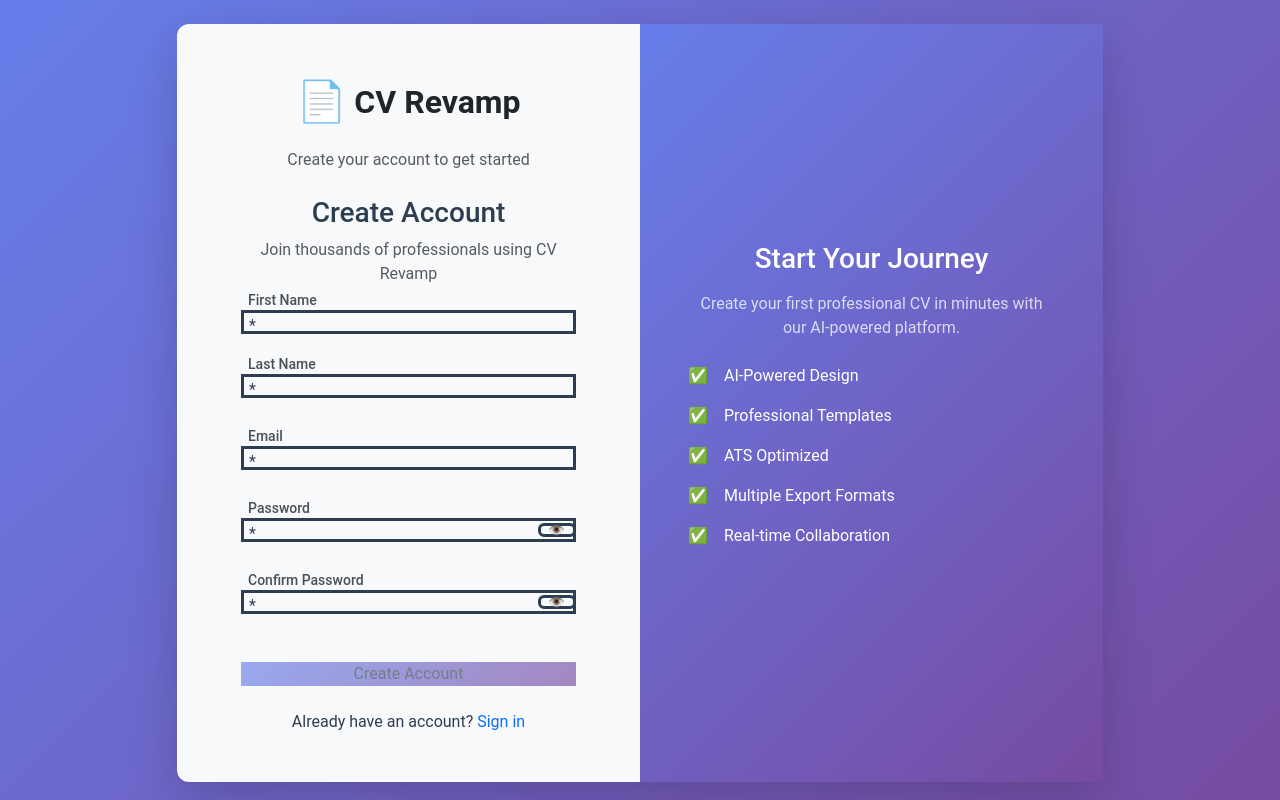
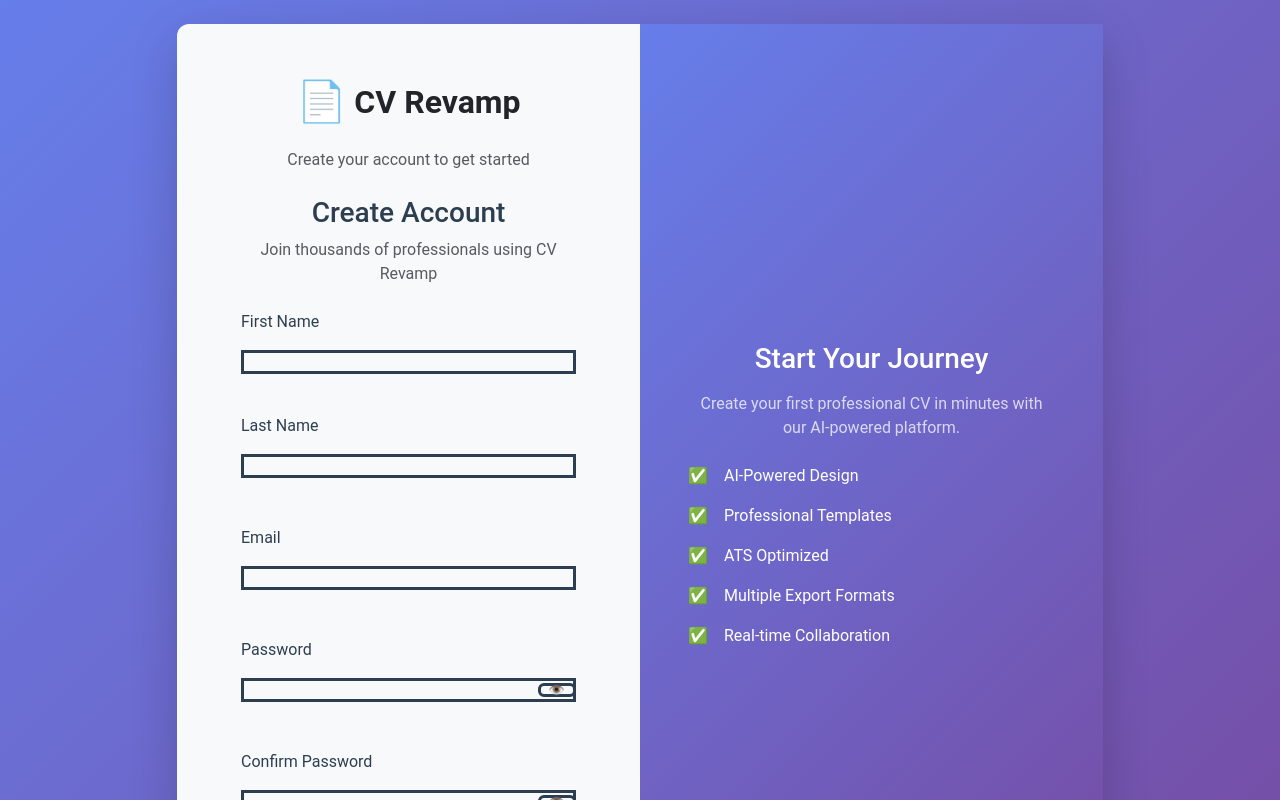
Before and after one commit to austin11101/Dive, an Angular app in the folder frontend/: page /signup in a window 1280 px wide. Shown: the top 800 px of the page. Built offline with nearby package versions, Linux system fonts and the light colour scheme.

Commit message:
"Add robust job scraper for Spane4all and Indeed, database utilities, and test scripts. Remove LinkedIn due to blocking. Update docs and requirements."

```diff
--- a/frontend/src/app/components/job-search/job-search.component.html
+++ b/frontend/src/app/components/job-search/job-search.component.html
@@ -9,42 +9,42 @@
     <h3>Search Criteria</h3>
     <form [formGroup]="searchForm" (ngSubmit)="searchJobs()">
                      <div class="form-field-group">
+        <label for="keywords" class="mat-label">Keywords *</label>
         <mat-form-field appearance="outline" class="mat-form-field-hide-placeholder">
-            <mat-label>Keywords *</mat-label>
-            <input matInput formControlName="keywords">
+          <input matInput formControlName="keywords" id="keywords">
           <mat-error *ngIf="searchForm.get('keywords')?.hasError('required')">
             Keywords are required
           </mat-error>
         </mat-form-field>
 
+        <label for="location" class="mat-label">Location</label>
         <mat-form-field appearance="outline" class="mat-form-field-hide-placeholder">
-            <mat-label>Location</mat-label>
-            <input matInput formControlName="location">
+          <input matInput formControlName="location" id="location">
         </mat-form-field>
       </div>
 
       <div class="form-field-group">
+        <label for="category" class="mat-label">Category</label>
         <mat-form-field appearance="outline" class="mat-form-field-hide-placeholder">
-            <mat-label>Category</mat-label>
-            <mat-select formControlName="category">
+          <mat-select formControlName="category" id="category">
             <mat-option *ngFor="let category of categories" [value]="category">
               {{ category }}
             </mat-option>
           </mat-select>
         </mat-form-field>
 
+        <label for="contract_type" class="mat-label">Contract Type</label>
         <mat-form-field appearance="outline" class="mat-form-field-hide-placeholder">
-            <mat-label>Contract Type</mat-label>
-            <mat-select formControlName="contract_type">
+          <mat-select formControlName="contract_type" id="contract_type">
             <mat-option *ngFor="let type of contractTypes" [value]="type">
               {{ formatContractType(type) }}
             </mat-option>
           </mat-select>
         </mat-form-field>
 
+        <label for="distance" class="mat-label">Distance</label>
         <mat-form-field appearance="outline" class="mat-form-field-hide-placeholder">
-            <mat-label>Distance</mat-label>
-            <mat-select formControlName="distance">
+          <mat-select formControlName="distance" id="distance">
             <mat-option *ngFor="let option of distanceOptions" [value]="option.value">
               {{ option.label }}
             </mat-option>
@@ -53,15 +53,15 @@
       </div>
 
       <div class="form-field-group">
+        <label for="salary_min" class="mat-label">Minimum Salary</label>
         <mat-form-field appearance="outline" class="mat-form-field-hide-placeholder">
-            <mat-label>Minimum Salary</mat-label>
-            <input matInput formControlName="salary_min" type="number">
+          <input matInput formControlName="salary_min" type="number" id="salary_min">
           <span matSuffix>£</span>
         </mat-form-field>
 
+        <label for="salary_max" class="mat-label">Maximum Salary</label>
         <mat-form-field appearance="outline" class="mat-form-field-hide-placeholder">
-            <mat-label>Maximum Salary</mat-label>
-            <input matInput formControlName="salary_max" type="number">
+          <input matInput formControlName="salary_max" type="number" id="salary_max">
           <span matSuffix>£</span>
         </mat-form-field>
       </div>
--- a/frontend/src/app/pages/login-page/login-page.component.html
+++ b/frontend/src/app/pages/login-page/login-page.component.html
@@ -21,9 +21,9 @@
                     <p class="text-muted text-center mb-4">Access your CV builder and templates</p>
 
                     <div class="form-field-group">
+                      <label for="email" class="mat-label">Email</label>
                       <mat-form-field appearance="outline" class="w-100">
-                        <mat-label>Email</mat-label>
-                        <input matInput formControlName="email" type="email">
+                        <input matInput formControlName="email" type="email" id="email">
                         <mat-error *ngIf="loginForm.get('email')?.hasError('required')">
                           Email is required
                         </mat-error>
@@ -34,10 +34,10 @@
                     </div>
 
                     <div class="form-field-group">
+                      <label for="password" class="mat-label">Password</label>
                       <mat-form-field appearance="outline" class="w-100">
-                        <mat-label>Password</mat-label>
-                        <input matInput formControlName="password" [type]="hidePassword ? 'password' : 'text'">
-                                    <button mat-stroked-button matSuffix (click)="hidePassword = !hidePassword" type="button" class="visibility-button">
+                        <input matInput formControlName="password" [type]="hidePassword ? 'password' : 'text'" id="password">
+                        <button mat-stroked-button matSuffix (click)="hidePassword = !hidePassword" type="button" class="visibility-button">
               {{hidePassword ? '👁️' : '👁️‍🗨️'}}
             </button>
                         <mat-error *ngIf="loginForm.get('password')?.hasError('required')">
--- a/frontend/src/app/pages/settings/settings.component.html
+++ b/frontend/src/app/pages/settings/settings.component.html
@@ -24,17 +24,17 @@
             <div class="form-section">
               <h4>Basic Information</h4>
               <div class="form-field-group">
+                <label for="firstName" class="mat-label">First Name *</label>
                 <mat-form-field appearance="outline" class="mat-form-field-hide-placeholder">
-                  <mat-label>First Name *</mat-label>
-                  <input matInput formControlName="firstName">
+                  <input matInput formControlName="firstName" id="firstName">
                   <mat-error *ngIf="profileForm.get('firstName')?.hasError('required')">
                     First name is required
                   </mat-error>
                 </mat-form-field>
 
+                <label for="lastName" class="mat-label">Last Name *</label>
                 <mat-form-field appearance="outline" class="mat-form-field-hide-placeholder">
-                  <mat-label>Last Name *</mat-label>
-                  <input matInput formControlName="lastName">
+                  <input matInput formControlName="lastName" id="lastName">
                   <mat-error *ngIf="profileForm.get('lastName')?.hasError('required')">
                     Last name is required
                   </mat-error>
@@ -42,9 +42,9 @@
               </div>
 
               <div class="form-field-group">
+                <label for="email" class="mat-label">Email *</label>
                 <mat-form-field appearance="outline" class="mat-form-field-hide-placeholder">
-                  <mat-label>Email *</mat-label>
-                  <input matInput formControlName="email" type="email">
+                  <input matInput formControlName="email" type="email" id="email">
                   <mat-error *ngIf="profileForm.get('email')?.hasError('required')">
                     Email is required
                   </mat-error>
@@ -53,16 +53,16 @@
                   </mat-error>
                 </mat-form-field>
 
+                <label for="phone" class="mat-label">Phone</label>
                 <mat-form-field appearance="outline" class="mat-form-field-hide-placeholder">
-                  <mat-label>Phone</mat-label>
-                  <input matInput formControlName="phone">
+                  <input matInput formControlName="phone" id="phone">
                 </mat-form-field>
               </div>
 
               <div class="form-field-group">
+                <label for="location" class="mat-label">Location</label>
                 <mat-form-field appearance="outline" class="mat-form-field-hide-placeholder">
-                  <mat-label>Location</mat-label>
-                  <input matInput formControlName="location">
+                  <input matInput formControlName="location" id="location">
                 </mat-form-field>
               </div>
             </div>
@@ -70,21 +70,21 @@
             <div class="form-section">
               <h4>Professional Information</h4>
               <div class="form-field-group">
+                <label for="bio" class="mat-label">Bio</label>
                 <mat-form-field appearance="outline" class="mat-form-field-hide-placeholder full-width">
-                  <mat-label>Bio</mat-label>
-                  <textarea matInput formControlName="bio" rows="3" placeholder="Tell us about yourself and your professional background"></textarea>
+                  <textarea matInput formControlName="bio" rows="3" placeholder="Tell us about yourself and your professional background" id="bio"></textarea>
                 </mat-form-field>
               </div>
 
               <div class="form-field-group">
+                <label for="website" class="mat-label">Website</label>
                 <mat-form-field appearance="outline" class="mat-form-field-hide-placeholder">
-                  <mat-label>Website</mat-label>
-                  <input matInput formControlName="website" placeholder="https://yourwebsite.com">
+                  <input matInput formControlName="website" placeholder="https://yourwebsite.com" id="website">
                 </mat-form-field>
 
+                <label for="linkedin" class="mat-label">LinkedIn</label>
                 <mat-form-field appearance="outline" class="mat-form-field-hide-placeholder">
-                  <mat-label>LinkedIn</mat-label>
-                  <input matInput formControlName="linkedin" placeholder="https://linkedin.com/in/yourprofile">
+                  <input matInput formControlName="linkedin" placeholder="https://linkedin.com/in/yourprofile" id="linkedin">
                 </mat-form-field>
               </div>
             </div>
@@ -179,9 +179,9 @@
                   <h5>Profile Visibility</h5>
                   <p>Choose who can see your profile</p>
                 </div>
+                <label for="profileVisibility" class="mat-label">Visibility Level</label>
                 <mat-form-field appearance="outline" class="mat-form-field-hide-placeholder">
-                  <mat-label>Visibility Level</mat-label>
-                  <mat-select formControlName="profileVisibility">
+                  <mat-select formControlName="profileVisibility" id="profileVisibility">
                     <mat-option *ngFor="let option of visibilityOptions" [value]="option.value">
                       {{ option.label }}
                     </mat-option>
@@ -245,9 +245,9 @@
               <h4>Location Preferences</h4>
 
               <div class="form-field-group">
+                <label for="preferredLocations" class="mat-label">Preferred Locations</label>
                 <mat-form-field appearance="outline" class="mat-form-field-hide-placeholder full-width">
-                  <mat-label>Preferred Locations</mat-label>
-                  <mat-select formControlName="preferredLocations" multiple>
+                  <mat-select formControlName="preferredLocations" multiple id="preferredLocations">
                     <mat-option *ngFor="let location of locations" [value]="location">
                       {{ location }}
                     </mat-option>
@@ -260,15 +260,15 @@
               <h4>Salary Expectations</h4>
 
               <div class="form-field-group">
+                <label for="salaryMin" class="mat-label">Minimum Salary</label>
                 <mat-form-field appearance="outline" class="mat-form-field-hide-placeholder">
-                  <mat-label>Minimum Salary</mat-label>
-                  <input matInput formControlName="salaryMin" type="number">
+                  <input matInput formControlName="salaryMin" type="number" id="salaryMin">
                   <span matSuffix>£</span>
                 </mat-form-field>
 
+                <label for="salaryMax" class="mat-label">Maximum Salary</label>
                 <mat-form-field appearance="outline" class="mat-form-field-hide-placeholder">
-                  <mat-label>Maximum Salary</mat-label>
-                  <input matInput formControlName="salaryMax" type="number">
+                  <input matInput formControlName="salaryMax" type="number" id="salaryMax">
                   <span matSuffix>£</span>
                 </mat-form-field>
               </div>
@@ -278,9 +278,9 @@
               <h4>Job Type Preferences</h4>
 
               <div class="form-field-group">
+                <label for="jobTypes" class="mat-label">Preferred Job Types</label>
                 <mat-form-field appearance="outline" class="mat-form-field-hide-placeholder full-width">
-                  <mat-label>Preferred Job Types</mat-label>
-                  <mat-select formControlName="jobTypes" multiple>
+                  <mat-select formControlName="jobTypes" multiple id="jobTypes">
                     <mat-option *ngFor="let type of jobTypes" [value]="type">
                       {{ type }}
                     </mat-option>
@@ -327,9 +327,9 @@
             <h4>Change Password</h4>
             <form [formGroup]="accountForm" class="settings-form">
               <div class="form-field-group">
+                <label for="currentPassword" class="mat-label">Current Password *</label>
                 <mat-form-field appearance="outline" class="mat-form-field-hide-placeholder">
-                  <mat-label>Current Password *</mat-label>
-                  <input matInput formControlName="currentPassword" type="password">
+                  <input matInput formControlName="currentPassword" type="password" id="currentPassword">
                   <mat-error *ngIf="accountForm.get('currentPassword')?.hasError('required')">
                     Current password is required
                   </mat-error>
@@ -337,9 +337,9 @@
               </div>
 
               <div class="form-field-group">
+                <label for="newPassword" class="mat-label">New Password *</label>
                 <mat-form-field appearance="outline" class="mat-form-field-hide-placeholder">
-                  <mat-label>New Password *</mat-label>
-                  <input matInput formControlName="newPassword" type="password">
+                  <input matInput formControlName="newPassword" type="password" id="newPassword">
                   <mat-error *ngIf="accountForm.get('newPassword')?.hasError('required')">
                     New password is required
                   </mat-error>
@@ -348,9 +348,9 @@
                   </mat-error>
                 </mat-form-field>
 
+                <label for="confirmPassword" class="mat-label">Confirm New Password *</label>
                 <mat-form-field appearance="outline" class="mat-form-field-hide-placeholder">
-                  <mat-label>Confirm New Password *</mat-label>
-                  <input matInput formControlName="confirmPassword" type="password">
+                  <input matInput formControlName="confirmPassword" type="password" id="confirmPassword">
                   <mat-error *ngIf="accountForm.get('confirmPassword')?.hasError('required')">
                     Please confirm your new password
                   </mat-error>
--- a/frontend/src/app/pages/signup-page/signup-page.component.html
+++ b/frontend/src/app/pages/signup-page/signup-page.component.html
@@ -21,9 +21,9 @@
                     <p class="text-muted text-center mb-4">Join thousands of professionals using CV Revamp</p>
 
                     <div class="form-field-group">
+                      <label for="firstName" class="mat-label">First Name</label>
                       <mat-form-field appearance="outline">
-                        <mat-label>First Name</mat-label>
-                        <input matInput formControlName="firstName">
+                        <input matInput formControlName="firstName" id="firstName">
                         <mat-error *ngIf="signupForm.get('firstName')?.hasError('required')">
                           First name is required
                         </mat-error>
@@ -32,9 +32,9 @@
                         </mat-error>
                       </mat-form-field>
 
+                      <label for="lastName" class="mat-label">Last Name</label>
                       <mat-form-field appearance="outline">
-                        <mat-label>Last Name</mat-label>
-                        <input matInput formControlName="lastName">
+                        <input matInput formControlName="lastName" id="lastName">
                         <mat-error *ngIf="signupForm.get('lastName')?.hasError('required')">
                           Last name is required
                         </mat-error>
@@ -45,9 +45,9 @@
                     </div>
 
                     <div class="form-field-group">
+                      <label for="email" class="mat-label">Email</label>
                       <mat-form-field appearance="outline" class="w-100">
-                        <mat-label>Email</mat-label>
-                        <input matInput formControlName="email" type="email">
+                        <input matInput formControlName="email" type="email" id="email">
                         <mat-error *ngIf="signupForm.get('email')?.hasError('required')">
                           Email is required
                         </mat-error>
@@ -58,9 +58,9 @@
                     </div>
 
                     <div class="form-field-group">
+                      <label for="password" class="mat-label">Password</label>
                       <mat-form-field appearance="outline" class="w-100">
-                        <mat-label>Password</mat-label>
-                        <input matInput formControlName="password" [type]="hidePassword ? 'password' : 'text'">
+                        <input matInput formControlName="password" [type]="hidePassword ? 'password' : 'text'" id="password">
                         <button mat-stroked-button matSuffix (click)="hidePassword = !hidePassword" type="button" class="visibility-button">
                           {{hidePassword ? '👁️' : '👁️‍🗨️'}}
                         </button>
@@ -74,9 +74,9 @@
                     </div>
 
                     <div class="form-field-group">
+                      <label for="confirmPassword" class="mat-label">Confirm Password</label>
                       <mat-form-field appearance="outline" class="w-100">
-                        <mat-label>Confirm Password</mat-label>
-                        <input matInput formControlName="confirmPassword" [type]="hideConfirmPassword ? 'password' : 'text'">
+                        <input matInput formControlName="confirmPassword" [type]="hideConfirmPassword ? 'password' : 'text'" id="confirmPassword">
                         <button mat-stroked-button matSuffix (click)="hideConfirmPassword = !hideConfirmPassword" type="button" class="visibility-button">
                           {{hideConfirmPassword ? '👁️' : '👁️‍🗨️'}}
                         </button>
```
Lines whose indentation alone changed are shown as unchanged.
